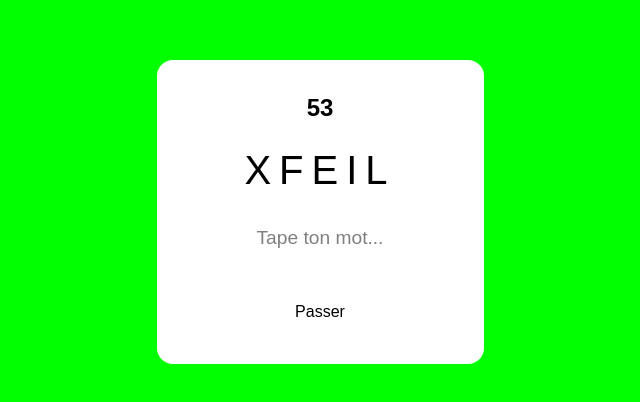
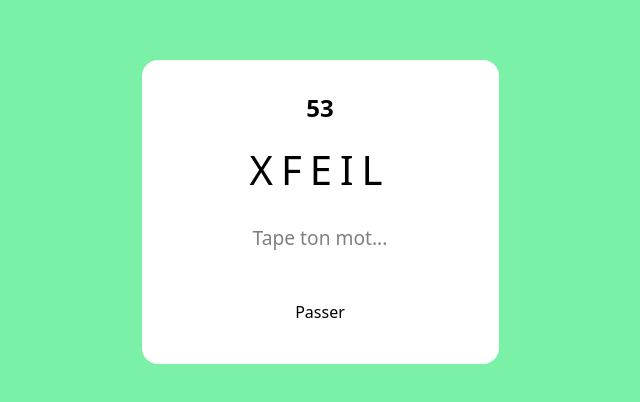
Before and after one commit to felrichart/abcmix, a website built with Vite: page index.html in a window 1280 px wide. Shown: the part 188-590 px from the top of the page, without its empty margins (320-960 px from the left). Built offline with nearby package versions, Linux system fonts and the light colour scheme.

Commit message:
feat: use tailwind for background and make green bg lighter

```diff
--- a/index.html
+++ b/index.html
@@ -8,7 +8,7 @@
     <link rel="stylesheet" href="src/style.scss" />
     <link rel="stylesheet" href="src/tailwind.css" />
   </head>
-  <body>
+  <body class="m-0 flex h-screen items-center justify-center bg-green-300 p-0 font-sans">
     <div id="app">
       <div id="background"></div>
       <div id="game" class="z-[1] flex flex-col items-center gap-4 rounded-2xl bg-white p-8">
--- a/src/style.scss
+++ b/src/style.scss
@@ -1,11 +1 @@
-body,
-html {
-  margin: 0;
-  padding: 0;
-  font-family: sans-serif;
-  background-color: #00ff00; /* fond vert pour TikTok */
-  height: 100vh;
-  display: flex;
-  justify-content: center;
-  align-items: center;
-}
+// EMPTY FOR NOW
```
